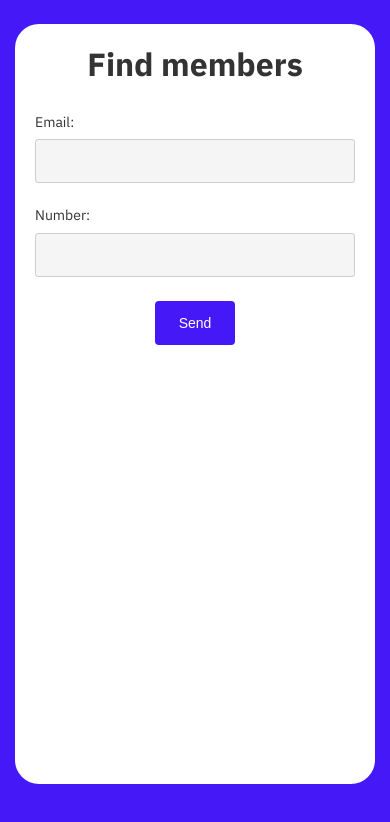
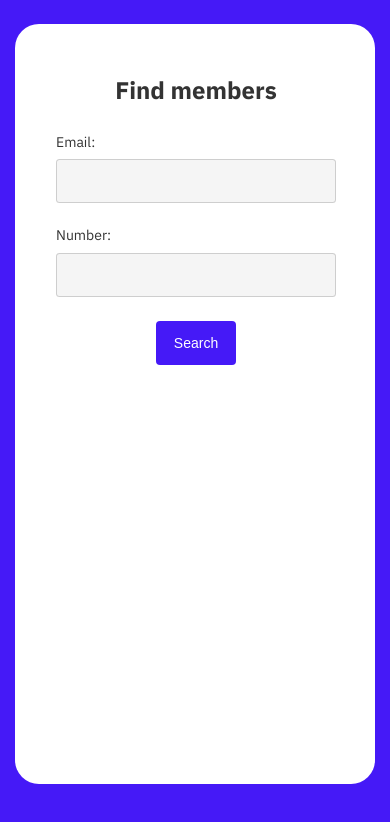
Before and after one commit to kumancev/3205-test-assignment, a React (Vite) app in the folder client/: page / in a window 390 px wide. Shown: the top 822 px of the page. Built offline with nearby package versions, Linux system fonts and the light colour scheme.

Commit message:
fix styling

```diff
--- a/client/src/App.tsx
+++ b/client/src/App.tsx
@@ -1,10 +1,10 @@
-import SearchForm from '@components/SearchForm/SearchForm'
+import Search from '@components/SearchForm/Search'
 import './app.css'
 
 function App() {
   return (
-    <div className='wrapper'>
-      <SearchForm />
+    <div className="wrapper">
+      <Search />
     </div>
   )
 }
--- a/client/src/components/SearchForm/SearchForm.tsx
+++ b/client/src/components/SearchForm/Search.tsx
@@ -10,7 +10,7 @@ type Inputs = {
   number: string
 }
 
-function SearchForm() {
+function Search() {
   const {
     register,
     handleSubmit,
@@ -59,7 +59,8 @@ function SearchForm() {
   }
 
   return (
-    <>
+    <div className="search__wrapper">
+      <section className="form__section">
         <h1>Find members</h1>
         <form className="form" onSubmit={handleSubmit(onSubmit)}>
           <div className="form__wrapper">
@@ -89,12 +90,18 @@ function SearchForm() {
           </div>
           {error && <p>{error}</p>}
           <button className="form__button" type="submit">
-          Send
+            Search
           </button>
         </form>
-      {isLoading ? <p>Loading...</p> : <UserList data={items} />}
-    </>
+      </section>
+      {isLoading && <p className="text__loader">Loading...</p>}
+      {items && (
+        <section className="data__section">
+          <UserList data={items} />
+        </section>
+      )}
+    </div>
   )
 }
 
-export default SearchForm
+export default Search
--- a/client/src/components/SearchForm/searchForm.css
+++ b/client/src/components/SearchForm/searchForm.css
@@ -1,8 +1,45 @@
+.search__wrapper {
+  display: flex;
+  flex-direction: column;
+  align-items: center;
+  width: 900px;
+  margin: 1rem 0;
+}
+
+.form__section {
+  width: 600px;
+  padding: 1rem;
+  top: 1.5rem;
+  background-color: #fff;
+  border-radius: 1.5rem;
+  margin-bottom: 2rem;
+}
+.form__section:hover,
+.form__section:focus,
+.form__section:active {
+  box-shadow: 12px 12px 2px 1px rgba(72, 0, 78, 0.2);
+  transition: box-shadow 0.125s ease;
+}
+
+.data__section {
+  width: 600px;
+  padding: 1rem;
+  top: 1.5rem;
+  background-color: #fff;
+  border-radius: 1.5rem;
+}
+.data__section:hover,
+.data__section:focus,
+.data__section:active {
+  box-shadow: 12px 12px 2px 1px rgba(72, 0, 78, 0.2);
+  transition: box-shadow 0.125s ease;
+}
+
 .form {
   display: flex;
   flex-direction: column;
   align-items: center;
-  margin: 1.6rem;
+  margin: 1.6rem 1.6rem 0.6rem 1.6rem;
 }
 .form p {
   font-size: 14px;
@@ -16,7 +53,12 @@
   justify-content: center;
   flex-direction: column;
 }
-.form__wrapper span,
+.form__wrapper span {
+  font-size: 12px;
+  color: #db6363;
+  margin-top: -1rem;
+  margin-bottom: 0.5rem;
+}
 
 .form__label {
   font-size: 0.875em;
@@ -53,8 +95,36 @@
   color: #fff;
 }
 
-@media screen and (max-width: 560px) {
+.text__loader {
+  color: #fff;
+}
+
+@media screen and (max-width: 920px) {
+  .search__wrapper {
+    width: 520px;
+  }
+
+  .form__section,
+  .data__section {
+    width: 500px;
+  }
+
   .form__input {
-    width: 320px;
+    width: 380px;
   }
 }
+
+@media screen and (max-width: 560px) {
+  .search__wrapper {
+    width: 330px;
+  }
+
+  .form__section,
+  .data__section {
+    width: 310px;
+  }
+
+  .form__input {
+    width: 280px;
+  }
+}
--- a/client/src/components/User/User.tsx
+++ b/client/src/components/User/User.tsx
@@ -1,10 +1,11 @@
 import { UserData } from '@components/UsersList/UserList'
+import './user.css'
 
 function User({ email, number }: UserData) {
   return (
     <div>
-      <p>Email: {email}</p>
-      <p>Number: {number}</p>
+      <p>{email}</p>
+      <p>{number}</p>
     </div>
   )
 }
--- a/client/src/components/UsersList/UserList.tsx
+++ b/client/src/components/UsersList/UserList.tsx
@@ -1,4 +1,5 @@
 import User from '@components/User/User'
+import './userList.css'
 
 export type UserData = {
   email: string
@@ -11,12 +12,12 @@ export type UserListProps = {
 
 function UserList({ data }: UserListProps) {
   return (
-    <>
+    <div className="list__wrapper">
       {data &&
         data.map((user) => (
           <User email={user.email} number={user.number} key={user.number} />
         ))}
-    </>
+    </div>
   )
 }
 
--- /dev/null
+++ b/client/src/components/UsersList/userList.css
@@ -0,0 +1,6 @@
+.list__wrapper {
+  display: flex;
+  flex-direction: column;
+  align-items: center;
+  gap: 1rem;
+}
```
Also changed, not shown: client/src/components/User/user.css (added). Lines whose indentation alone changed are shown as unchanged.
